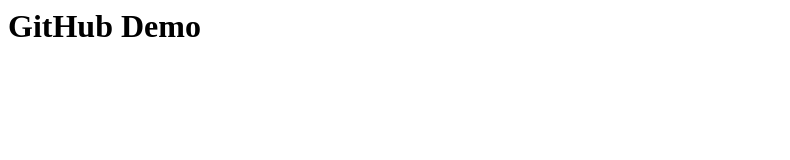
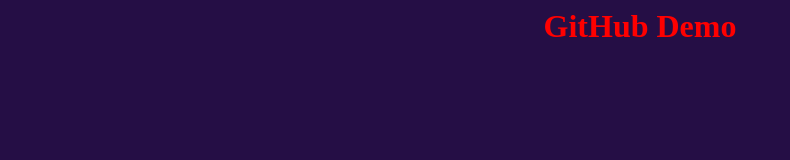
Before and after one commit to kumar123-del/git-tutorial, a plain HTML site: page index.html in a window 1280 px wide. Shown: the whole page, without its empty margins (0-790 px from the left). Drawn offline with Linux system fonts and the light colour scheme.

Commit message:
styles added to githubdemo hmtl

```diff
--- a/index.html
+++ b/index.html
@@ -1,5 +1,6 @@
 <html>
-<h1>
+   <body style="background-color: rgb(37, 14, 69);">
+<h1 style="color: red;text-align: center;">
     GitHub Demo
 </h1>
 </html>
```
